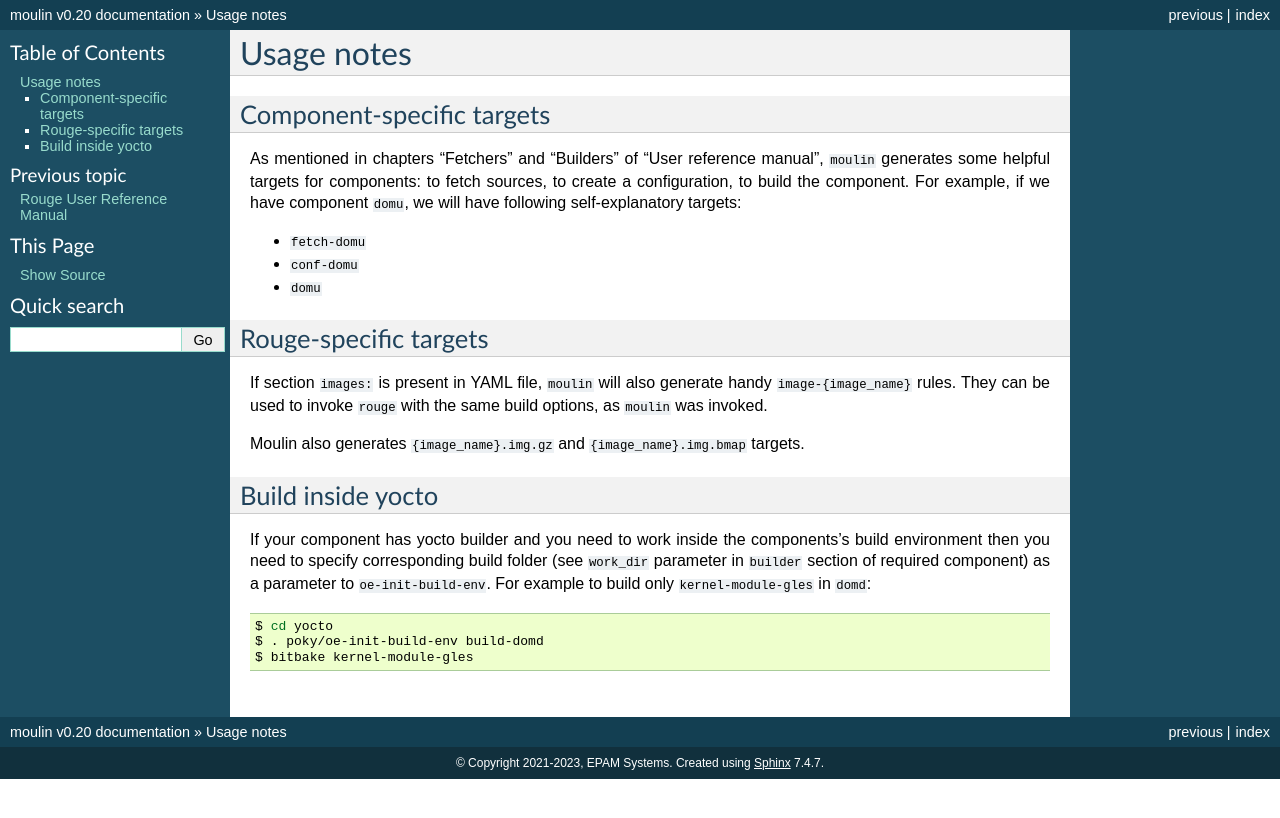
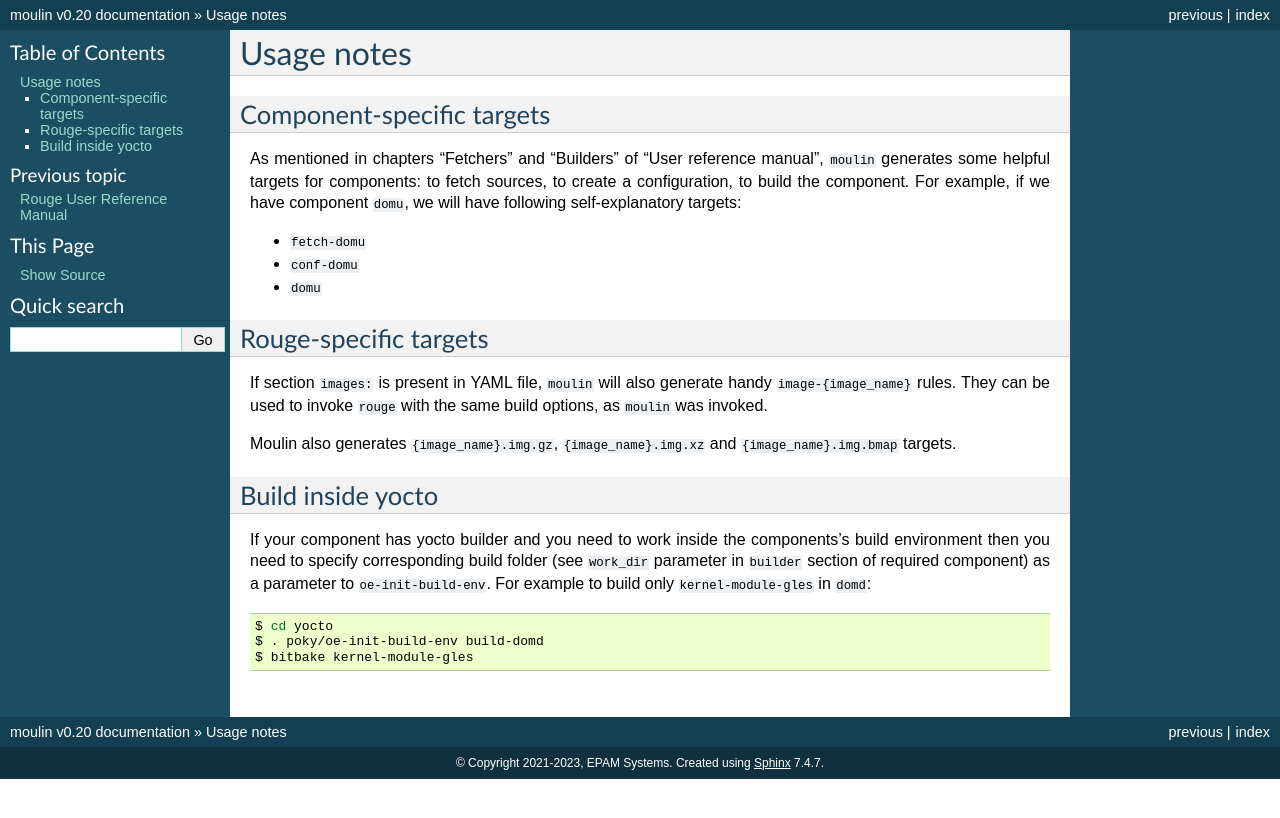
Before and after one commit to xen-troops/moulin, a Sphinx documentation site: the page built from docs/usage-notes.rst, in a window 1280 px wide. Shown: the top 818 px of the page. Built offline with Sphinx 7.4.7, drawn with Linux system fonts in a browser that asks for light colours.

Commit message:
rouge: generate target for LZMA packed image (.xz)
Archives packed by LZMA (`xz`) can be read without
unpacking the full archive.
External tools may use this feature to flash images
directly from the *.xz file.

Signed-off-by: Ruslan Shymkevych <ruslan_shymkevych@epam.com>
Acked-by: Volodymyr Babchuk <volodymyr_babchuk@epam.com>

```diff
--- a/docs/usage-notes.rst
+++ b/docs/usage-notes.rst
@@ -22,8 +22,8 @@ will also generate handy :code:`image-{image_name}` rules. They can be
 used to invoke :code:`rouge` with the same build options, as
 :code:`moulin` was invoked.
 
-Moulin also generates :code:`{image_name}.img.gz` and :code:`{image_name}.img.bmap`
-targets.
+Moulin also generates :code:`{image_name}.img.gz`, :code:`{image_name}.img.xz`
+and :code:`{image_name}.img.bmap` targets.
 
 Build inside yocto
 ------------------
```
Also changed, not shown: 1 other file.
